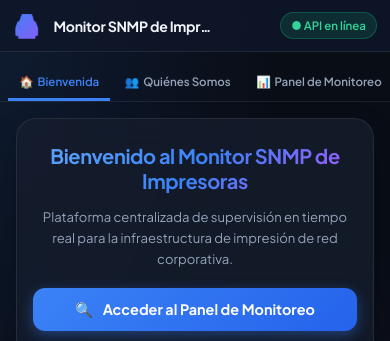
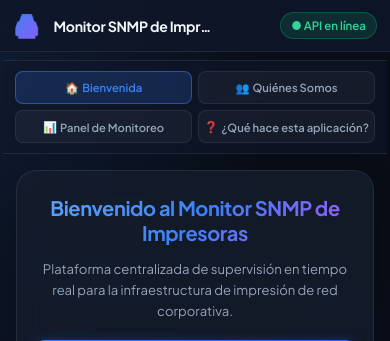
Before and after one commit to MarcoMaldonadoRivera/mpsi, a Flask app: page / in a window 390 px wide. Shown: the top 341 px of the page. Run offline with Flask 3, Linux system fonts and the light colour scheme; some libraries are stand-ins or nearby versions.

Commit message:
fix: tabs en grid 2x2 en movil, todas visibles sin scroll

```diff
--- a/templates/index.html
+++ b/templates/index.html
@@ -1064,22 +1064,34 @@
                 padding: 1rem;
             }
 
-            /* Nav tabs — horizontal scroll en mobile */
+            /* Nav tabs — grid 2x2 en mobile, todas visibles */
             .nav-tabs {
-                padding: 0 0.5rem;
-                gap: 0.2rem;
-                overflow-x: auto;
-                -webkit-overflow-scrolling: touch;
-                scrollbar-width: none;
-                flex-wrap: nowrap;
-                margin: 0.8rem auto 0;
-            }
-            .nav-tabs::-webkit-scrollbar { display: none; }
+                display: grid;
+                grid-template-columns: 1fr 1fr;
+                gap: 0.4rem;
+                padding: 0.6rem 0.8rem;
+                margin: 0.5rem auto 0;
+                border-bottom: none;
+                border-top: 1px solid var(--card-border);
+                border-bottom: 1px solid var(--card-border);
+                background: rgba(15, 23, 42, 0.6);
+                max-width: 100%;
+            }
             .nav-tab {
-                font-size: 0.8rem;
-                padding: 0.65rem 0.9rem;
+                font-size: 0.78rem;
+                padding: 0.6rem 0.5rem;
                 white-space: nowrap;
-                flex-shrink: 0;
+                border-bottom: none;
+                border-radius: 8px;
+                background: rgba(255,255,255,0.04);
+                border: 1px solid var(--card-border);
+                justify-content: center;
+                text-align: center;
+            }
+            .nav-tab.active {
+                background: rgba(59, 130, 246, 0.18);
+                border-color: rgba(59, 130, 246, 0.5);
+                color: var(--primary);
             }
 
             /* Panel de configuración */
@@ -1233,11 +1245,11 @@
                 justify-content: center;
             }
 
-            /* Tabs — más compactos */
+            /* Tabs — aún más compactos en pantallas muy pequeñas */
             .nav-tab {
-                font-size: 0.72rem;
-                padding: 0.55rem 0.7rem;
-                gap: 0.25rem;
+                font-size: 0.7rem;
+                padding: 0.5rem 0.3rem;
+                gap: 0.2rem;
             }
 
             /* Quiénes Somos */
```
